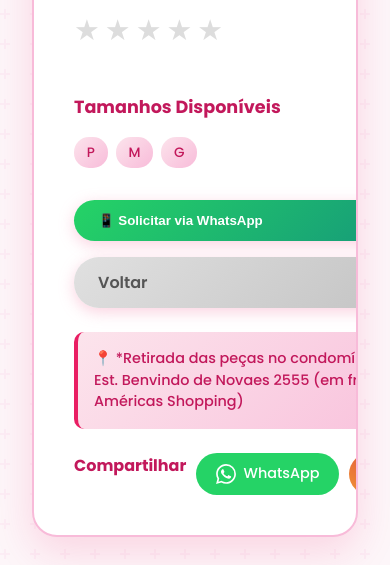
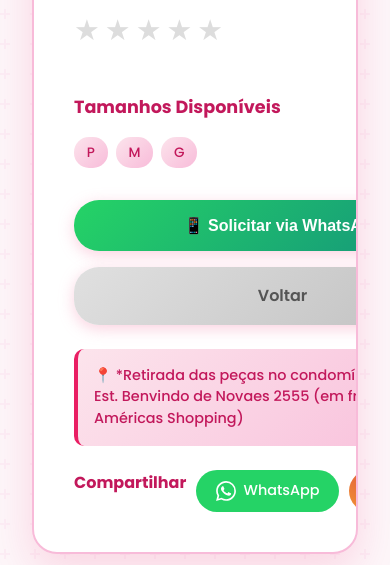
Before and after one commit to luizaugusto2006/brechodadri, a Flask app: page /produto/1 in a window 390 px wide. Shown: the part 891-1456 px from the top of the page. Run offline with Flask 3, Linux system fonts and the light colour scheme.

Commit message:
Center product image and fix button layout on mobile

```diff
--- a/static/css/style.css
+++ b/static/css/style.css
@@ -555,6 +555,7 @@
     width: 100%;
     height: 100%;
     object-fit: contain;
+    object-position: center;
     display: block;
 }
 
@@ -760,17 +761,30 @@
     .product-detail-image {
         height: 350px;
         overflow: hidden;
+        display: flex;
+        align-items: center;
+        justify-content: center;
     }
 
     .product-detail-image img {
         width: 100%;
         height: 100%;
         object-fit: contain;
+        object-position: center;
         display: block;
     }
 
     .action-buttons {
         flex-direction: column;
+        width: 100%;
+    }
+
+    .action-buttons .btn {
+        width: 100%;
+        justify-content: center;
+        text-align: center;
+        padding: 1rem;
+        font-size: 1rem;
     }
 
     .filter-buttons {
```
Also changed, not shown: imagem/selecaobr.jpg (added).
